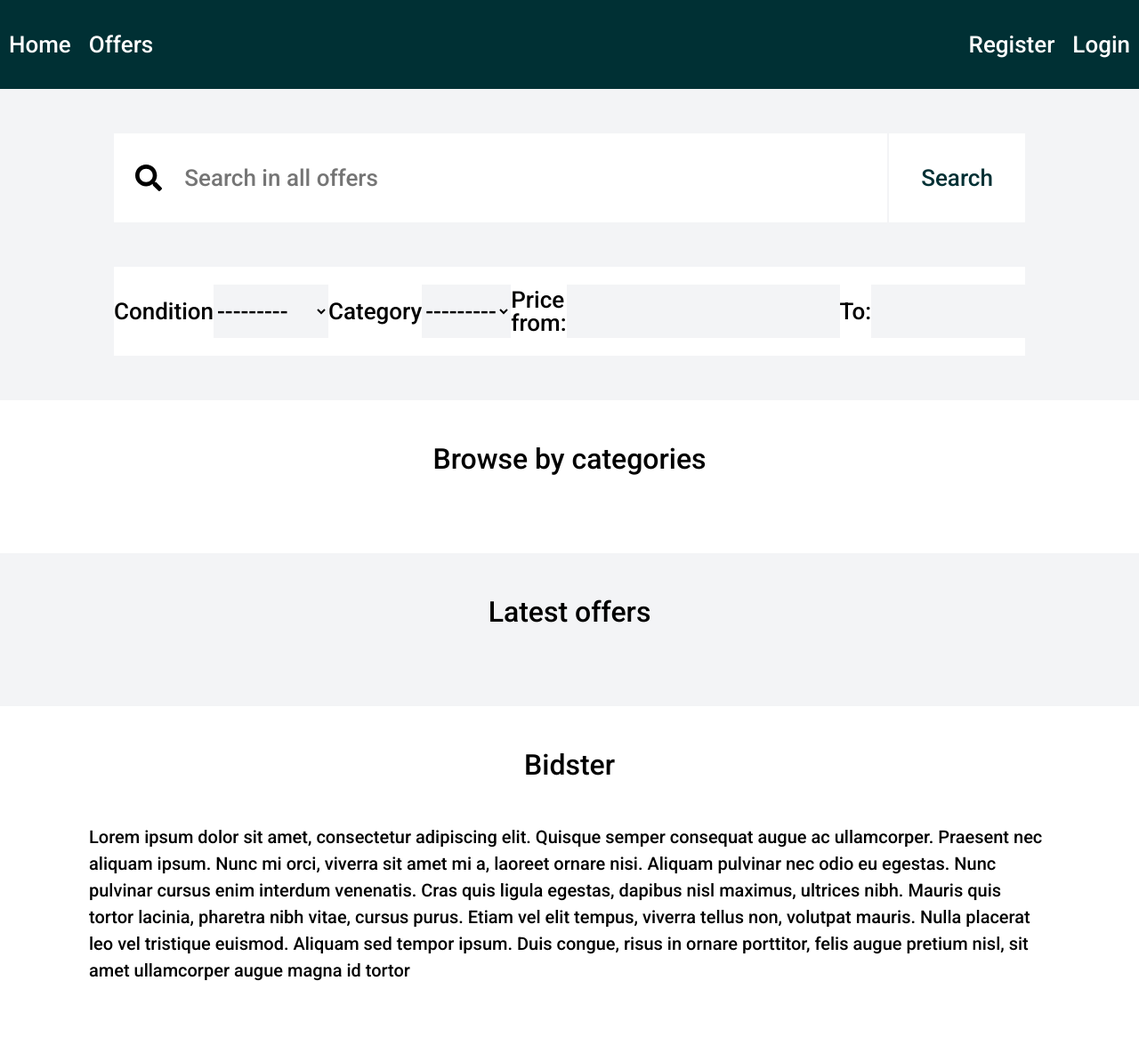
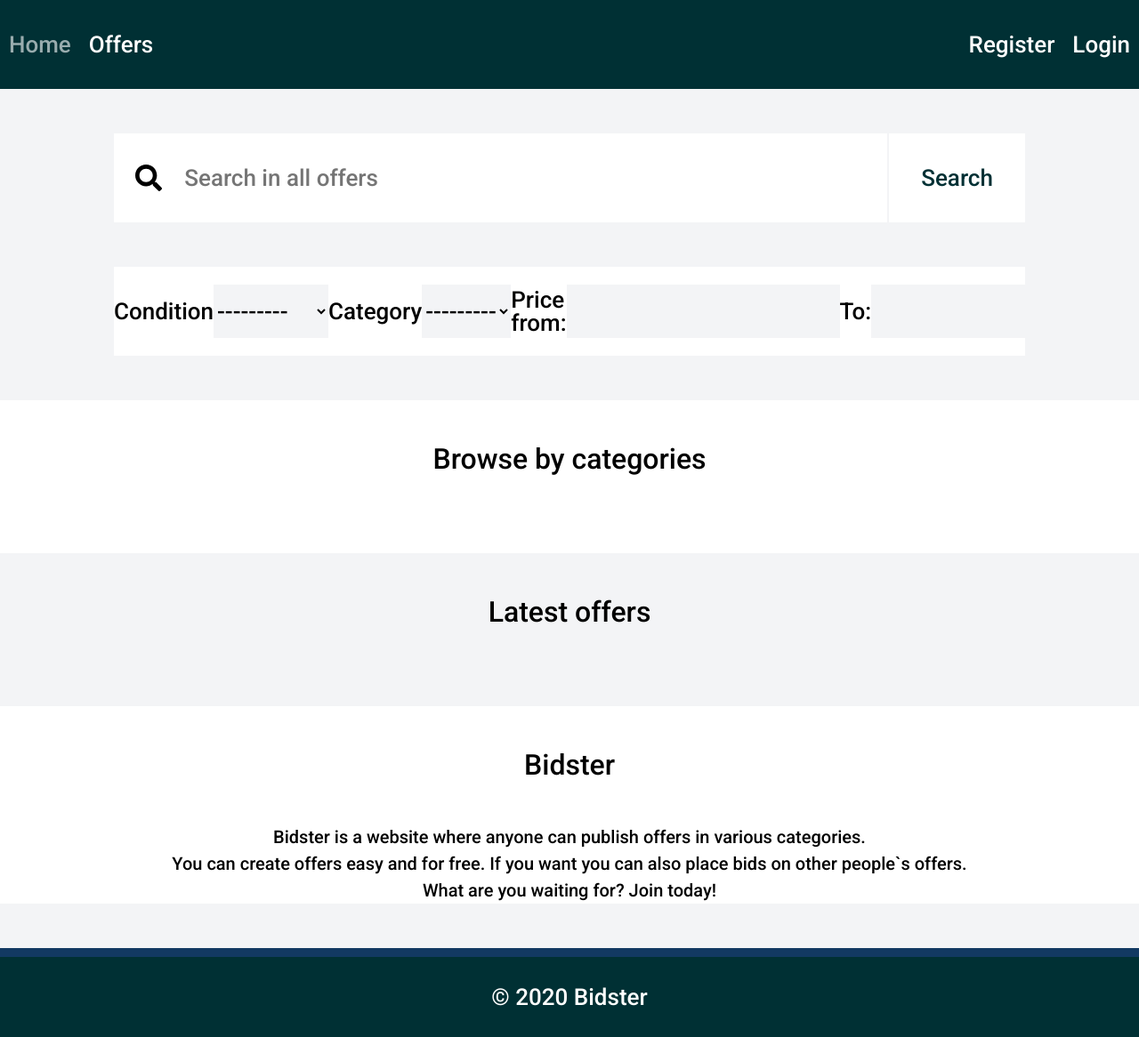
Before and after one commit to Peter-Andonov/Bidster, a Django app: page / in a window 1280 px wide. Shown: the whole page at 89% size. Before the commit the page ends 1103 px from the top, so only its background shows below. Run offline with Django 3.2, Linux system fonts and the light colour scheme; data that the repository does not hold is empty; parts of the project's set-up code (start-up, migrations or seed data) failed here and were passed over.

Commit message:
added footer. removed lorem text.

```diff
--- a/bidster/static/css/01.Settings/index.css
+++ b/bidster/static/css/01.Settings/index.css
@@ -9,4 +9,6 @@
     --bg-color-default: #FFFFFF;
     --bg-color-body: #f3f4f6;
     --bg-color-header: #003034;
+    --bg-color-footer-primary: #003034;
+    --bg-color-footer-secondary: #123962;
 }
--- a/bidster/static/css/06.Components/index.css
+++ b/bidster/static/css/06.Components/index.css
@@ -18,6 +18,10 @@
     padding: 0 10px;
 }
 
+.nav__nav_item:hover {
+    opacity: 0.6;
+}
+
 .spacer {
     flex: 1;
 }
@@ -34,6 +38,29 @@
     margin-right: 10px;
     object-fit: cover;
     border-radius: 50%;
+}
+
+/* Footer stuff */
+
+.footer {
+    background-color: var(--bg-color-header);
+    border-top: 10px solid;
+    border-color: var(--bg-color-footer-secondary);
+    height: 100px;
+    margin-top: 50px;
+    display: flex;
+    justify-content: center;
+    align-items: center;
+}
+
+.footer-text {
+    font-family: var(--text-font-primary);
+    font-size: 26px;
+    color: var(--text-color-default);
+}
+
+.content-wrapper {
+    min-height: calc(100vh - 250px);
 }
 
 /* Search stuff */
@@ -215,7 +242,7 @@
 }
 
 .expired {
-    color: red;
+    color: var(--text-color-expired);
 }
 
 .card__icon {
@@ -265,6 +292,17 @@
     font-size: 20px;
     font-weight: 100;
     color: var(--text-color-primary);
+    line-height: 1.5;
+    display: flex;
+    flex-direction: column;
+    align-items: center;
+}
+
+.site_description a {
+    font-family: var(--text-font-primary);
+    font-size: 20px;
+    font-weight: 100;
+    color: var(--bg-color-footer-secondary);
     line-height: 1.5;
 }
 
--- a/bidster/templates/app/index.html
+++ b/bidster/templates/app/index.html
@@ -23,14 +23,9 @@
     <div class="browser__wrapper browser__wrapper--white">
         <h2 class="mp_title">Bidster</h2>
         <div class="site_description">
-            Lorem ipsum dolor sit amet, consectetur adipiscing elit. Quisque semper consequat
-            augue ac ullamcorper. Praesent nec aliquam ipsum. Nunc mi orci, viverra sit amet mi a,
-            laoreet ornare nisi. Aliquam pulvinar nec odio eu egestas. Nunc pulvinar cursus enim interdum
-            venenatis. Cras quis ligula egestas, dapibus nisl maximus, ultrices nibh. Mauris quis tortor
-            lacinia, pharetra nibh vitae, cursus purus. Etiam vel elit tempus, viverra tellus non,
-            volutpat mauris. Nulla placerat leo vel tristique euismod. Aliquam sed tempor ipsum.
-            Duis congue, risus in ornare porttitor, felis augue pretium nisl, sit amet ullamcorper
-            augue magna id tortor
+            <span>Bidster is a website where anyone can publish offers in various categories.</span>
+            <span>You can create offers easy and for free. If you want you can also place bids on other people`s offers.</span>
+            <span>What are you waiting for? Join today!</span>
         </div>
     </div>
 </div>
--- a/bidster/templates/base.html
+++ b/bidster/templates/base.html
@@ -14,7 +14,10 @@
 </head>
 <body>
     {% include 'partials/header.html' %}
-    {% block page_content %}{% endblock page_content %}
+    <div class="content-wrapper">
+        {% block page_content %}{% endblock page_content %}
+    </div>
+    {% include 'partials/footer.html' %}
 </body>
     {% block javascript %}{% endblock javascript%}
 </html>
--- /dev/null
+++ b/bidster/templates/partials/footer.html
@@ -0,0 +1,3 @@
+<footer class="footer">
+    <div class="footer-text">© 2020 Bidster</div>
+</footer>
```
